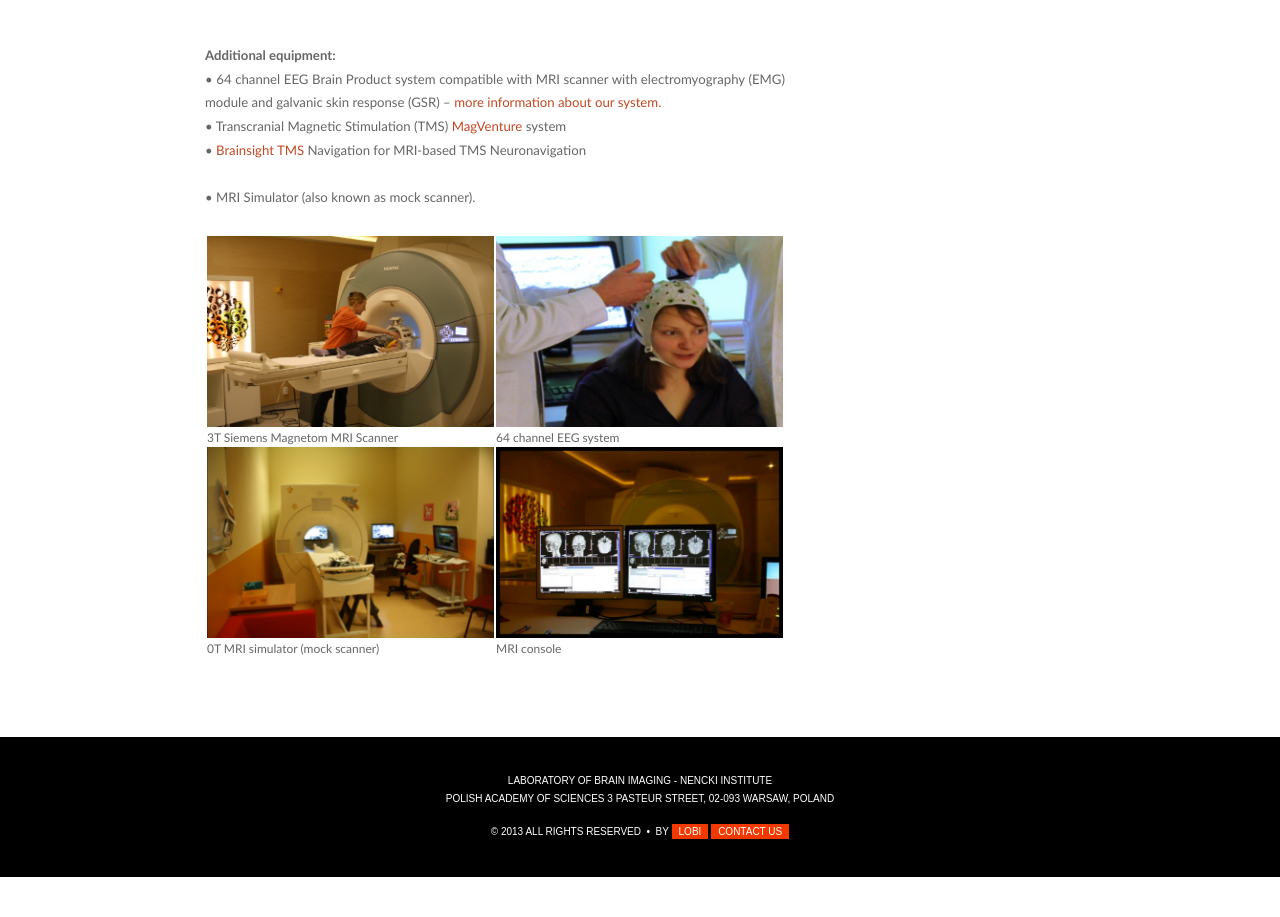
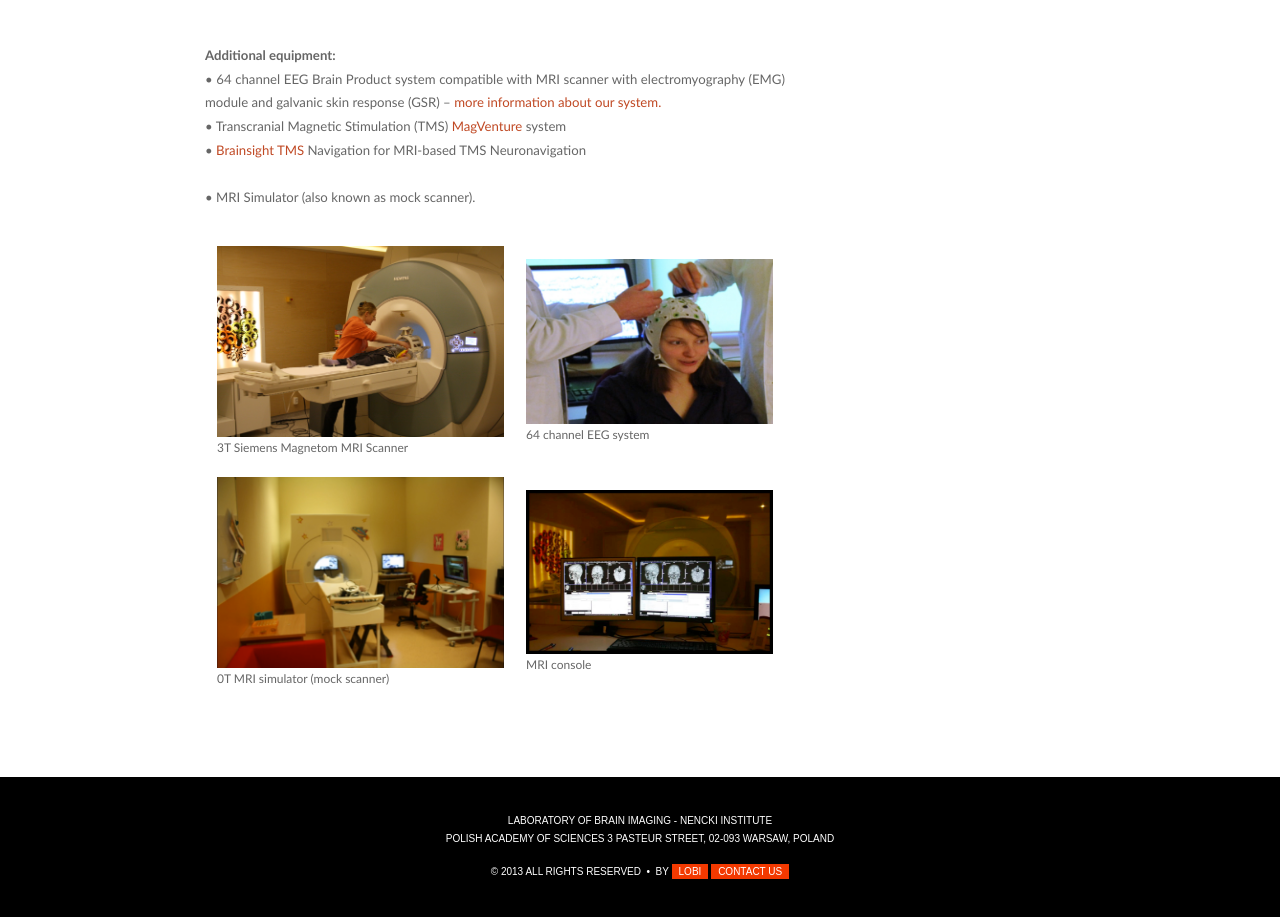
Before and after one commit to nencki-lobi/lobi-www, a Django app: page /equipment/ in a window 1280 px wide. Shown: the part 981-1898 px from the top of the page. Before the commit the page ends 1858 px from the top, so only its background shows below. Run offline with Django 3.2, Linux system fonts and the light colour scheme; data that the repository does not hold is empty.

Commit message:
Add padding within tables such as news, profiles etc

```diff
--- a/home/static/styl.css
+++ b/home/static/styl.css
@@ -12,6 +12,9 @@ table {
   table-layout: fixed;
 }
 
+th, td {
+  padding: 10px;
+}
 
 * {
 	margin: 0;
```
